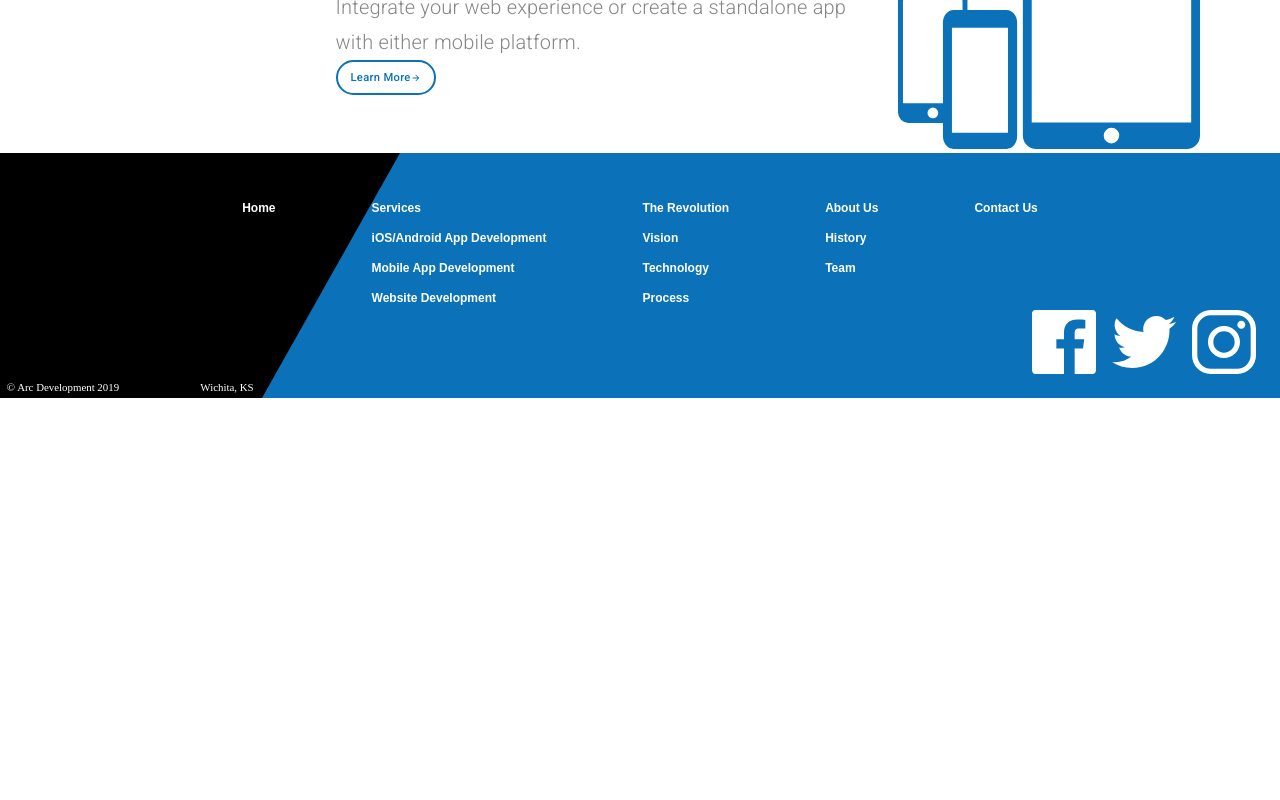
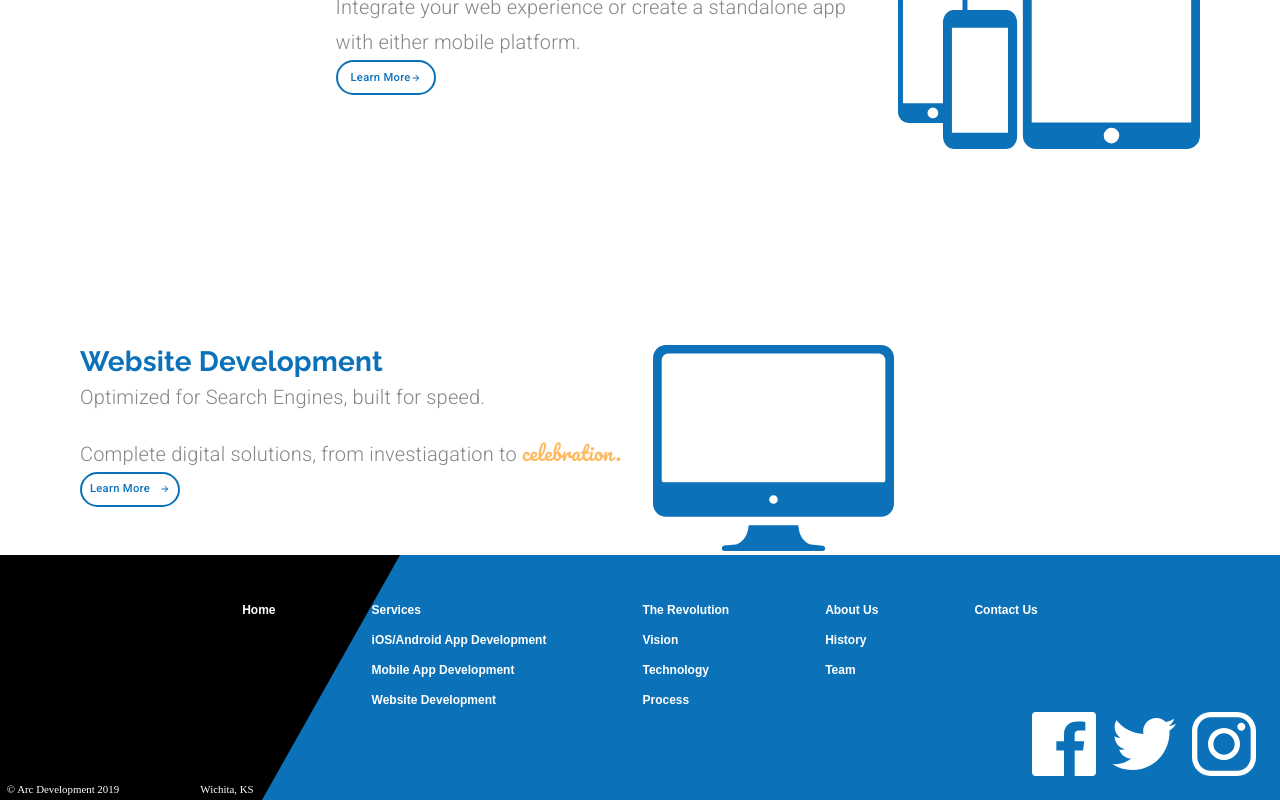
Before and after one commit to jeromeski/aceevolution, a React (Create React App) app: page / in a window 1280 px wide. Shown: the part 1297-2097 px from the top of the page. Before the commit the page ends 1695 px from the top, so only its background shows below. Built offline with nearby package versions, Linux system fonts and the light colour scheme.

Commit message:
Creating The Services Block - Website Development

```diff
--- a/src/components/LandingPage.js
+++ b/src/components/LandingPage.js
@@ -9,6 +9,7 @@
 
 import customSoftwareIcon from '../assets/Custom Software Icon.svg';
 import mobileAppsIcon from '../assets/mobileIcon.svg';
+import websitesIcon from '../assets/websiteIcon.svg';
 import animationData from '../animations/landinganimation/data';
 
 const useStyles = makeStyles(theme => ({
@@ -214,6 +215,45 @@
           </Grid>
         </Grid>
       </Grid>
+      <Grid item>
+        {/**------Custom Software Block ------ */}
+        <Grid
+          container
+          direction='row'
+          justify={matchesSM ? 'center' : undefined}
+          className={classes.serviceContainer}>
+          <Grid
+            item
+            style={{
+              marginLeft: matchesSM ? 0 : '5em',
+              textAlign: matchesSM ? 'center' : undefined
+            }}>
+            <Typography variant='h4'>Website Development</Typography>
+            <Typography variant='subtitle1' className={classes.subtitle}>
+              Optimized for Search Engines, built for speed.
+            </Typography>
+            <Typography variant='subtitle1'>
+              Complete digital solutions, from investiagation to{' '}
+              <span className={classes.specialText}>celebration.</span>
+            </Typography>
+            <Button variant='outlined' className={classes.learnButton}>
+              <span style={{ marginRight: 10 }}>Learn More</span>
+              <ButtonArrow
+                width={10}
+                height={10}
+                fill={theme.palette.common.blue}
+              />
+            </Button>
+          </Grid>
+          <Grid item>
+            <img
+              className={classes.icon}
+              alt='website icon'
+              src={websitesIcon}
+            />
+          </Grid>
+        </Grid>
+      </Grid>
     </Grid>
   );
 };
```
